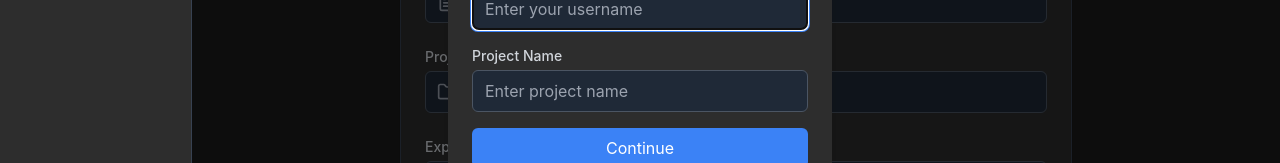
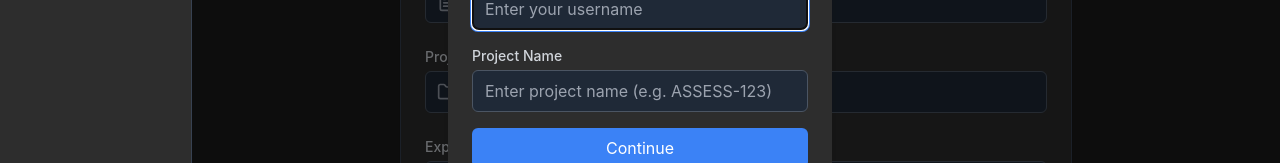
Before and after one commit to SpecterOps/Nemesis, a React (Vite) app in the folder projects/frontend/: page /upload in a window 1280 px wide. Shown: the part 372-535 px from the top of the page. Built offline with nearby package versions, Linux system fonts and the light colour scheme; no server answers.

Commit message:
update project name placeholder with example

```diff
--- a/projects/frontend/src/components/FileUpload/FileUpload.tsx
+++ b/projects/frontend/src/components/FileUpload/FileUpload.tsx
@@ -263,7 +263,7 @@ const FileUpload: React.FC = () => {
               required
               value={project}
               onChange={(e) => setProject(e.target.value)}
-              placeholder="Enter project name"
+              placeholder="Enter project name (e.g. ASSESS-123)"
             />
 
             <InputField
--- a/projects/frontend/src/components/Settings/SettingsPage.jsx
+++ b/projects/frontend/src/components/Settings/SettingsPage.jsx
@@ -149,7 +149,7 @@ const SettingsPage = () => {
                   value={newProject}
                   onChange={(e) => setNewProject(e.target.value)}
                   className="w-full px-3 py-2 border rounded-md dark:bg-gray-800 dark:border-gray-600 dark:text-gray-200 focus:outline-none focus:ring-2 focus:ring-blue-500 dark:focus:ring-blue-400"
-                  placeholder="Enter project name"
+                  placeholder="Enter project name (e.g. ASSESS-123)"
                 />
               </div>
 
--- a/projects/frontend/src/components/User/UserPromptOverlay.jsx
+++ b/projects/frontend/src/components/User/UserPromptOverlay.jsx
@@ -57,7 +57,7 @@ const UserPromptOverlay = () => {
               value={inputProject}
               onChange={(e) => setInputProject(e.target.value)}
               className="w-full px-3 py-2 border rounded-md dark:bg-gray-800 dark:border-gray-600 dark:text-gray-200 focus:ring-2 focus:ring-blue-500"
-              placeholder="Enter project name"
+              placeholder="Enter project name (e.g. ASSESS-123)"
               required
             />
           </div>
```
